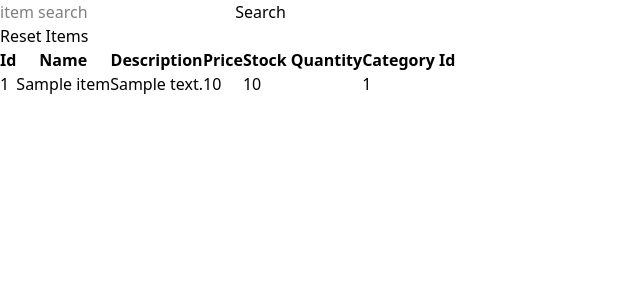
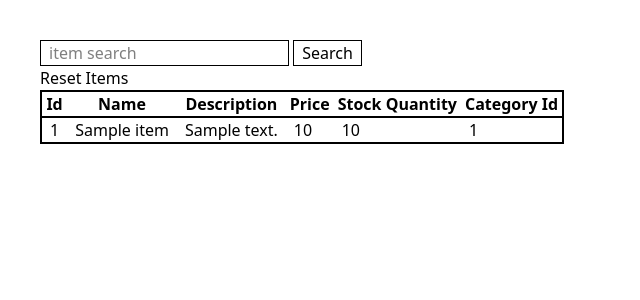
Before and after one commit to ibrahimkhalil66/inventory_backend, a Node project: template views/main.ejs in a window 1280 px wide. Shown: the top 300 px of the page, without its empty margins (0-640 px from the left). Run offline with Node 20 templates, Linux system fonts and the light colour scheme; the template is opened without the code that fills it: most values are stand-ins (such as "Sample title", 1, 10 or a date in 2020).

Commit message:
Enhance main view styling with Tailwind CSS for improved layout and readability

```diff
--- a/views/main.ejs
+++ b/views/main.ejs
@@ -6,35 +6,35 @@
     <script src="https://cdn.jsdelivr.net/npm/@tailwindcss/browser@4"></script>
     <title>Inventory Items</title>
 </head>
-<body>
+<body class="p-10">
     <form action="/inventory/item/search" method="get">
-        <input type="text" placeholder="item search" name="id">
-        <button type="submit">Search</button>
+        <input class="border-1 px-2" type="text" placeholder="item search" name="id">
+        <button class="border-1 px-2" type="submit">Search</button>
     </form>
     <form action="/inventory/items" method="get">
         <button type="submit">Reset Items</button>
     </form>
 
-    <table border="1" id="items">
+    <table class="border-2" id="items">
         <thead>
-            <tr>
-                <th>Id</th>
-                <th>Name</th>
-                <th>Description</th>
-                <th>Price</th>
-                <th>Stock Quantity</th>
-                <th>Category Id</th>
+            <tr class="border-2">
+                <th class="px-1">Id</th>
+                <th class="px-1">Name</th>
+                <th class="px-1">Description</th>
+                <th class="px-1">Price</th>
+                <th class="px-1">Stock Quantity</th>
+                <th class="px-1">Category Id</th>
             </tr>
         </thead>
         <tbody>
             <% items.forEach((item) => { %>
-                <tr>
-                    <td> <%= item.id %></td>
-                    <td> <%= item.name %></td>
-                    <td> <%= item.description %></td>
-                    <td> <%= item.price %></td>
-                    <td> <%= item.stock_quantity %></td>
-                    <td> <%= item.category_id %></td>
+                <tr class="border-1">
+                    <td class="px-2"> <%= item.id %></td>
+                    <td class="px-2"> <%= item.name %></td>
+                    <td class="px-2"> <%= item.description %></td>
+                    <td class="px-2"> <%= item.price %></td>
+                    <td class="px-2"> <%= item.stock_quantity %></td>
+                    <td class="px-2"> <%= item.category_id %></td>
                 </tr>
             <% }); %>
         </tbody>
```
